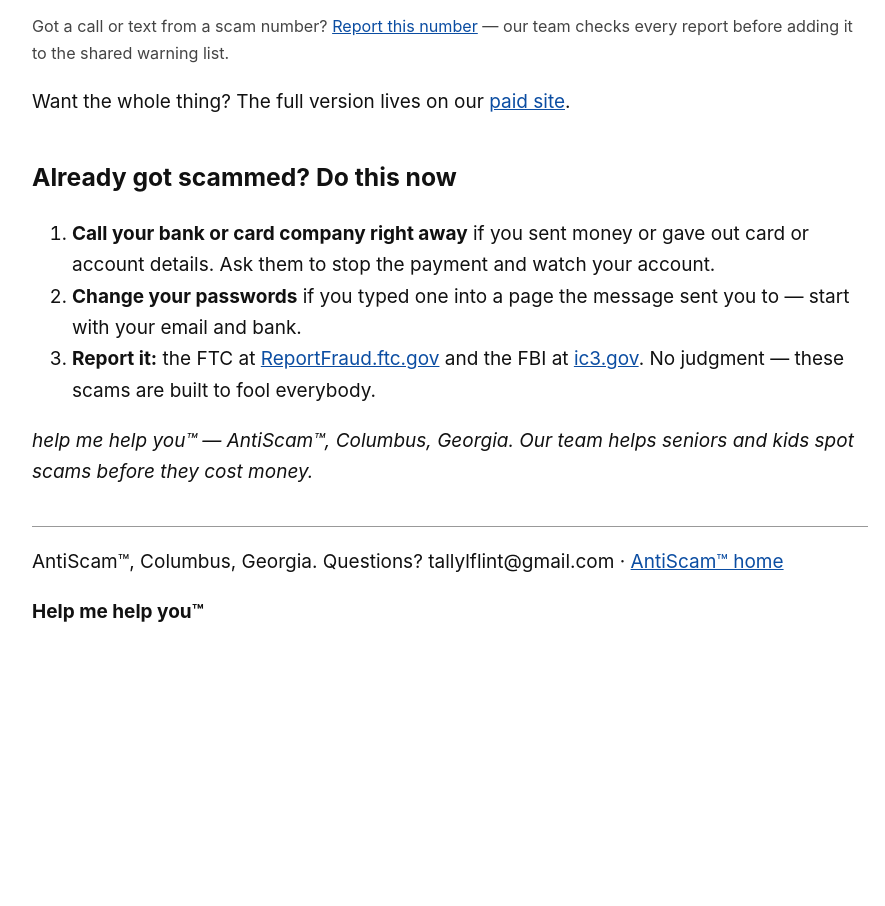
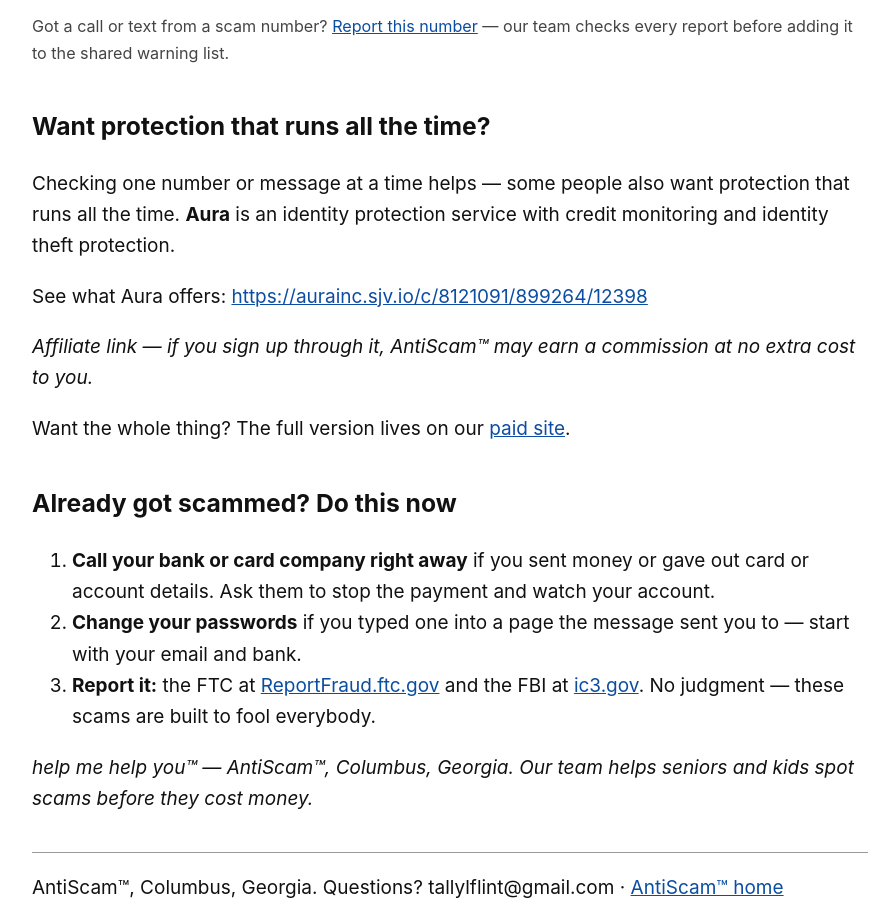
Before and after one commit to tallylflint-art/tallylflint-art.github.io, a plain HTML site: page checker/index.html in a window 1280 px wide. Shown: the part 2428-3334 px from the top of the page, without its empty margins (190-1075 px from the left). Before the commit the page ends 3093 px from the top, so only its background shows below. Drawn offline with Linux system fonts and the light colour scheme; no server answers.

Commit message:
Move 5 (CFO plan): Aura affiliate placement on checker page + scam tracker warning-list page, with disclosure

```diff
--- a/checker/index.html
+++ b/checker/index.html
@@ -78,6 +78,11 @@ footer{border-top:1px solid #999;margin-top:2em;padding-top:1em}
 <div class="result" id="phoneResult"></div>
 <p class="small">A real-looking number can still be faked by the caller — scammers can make any number show on your screen. If the caller claims to be a bank or a company, hang up and call that company's real number from its official website. Never trust the caller ID alone.</p>
 <p class="small">Got a call or text from a scam number? <a id="reportLink" href="mailto:tallylflint@gmail.com?subject=Reported%20scam%20number">Report this number</a> — our team checks every report before adding it to the shared warning list.</p>
+
+<h2>Want protection that runs all the time?</h2>
+<p>Checking one number or message at a time helps — some people also want protection that runs all the time. <strong>Aura</strong> is an identity protection service with credit monitoring and identity theft protection.</p>
+<p>See what Aura offers: <a href="https://aurainc.sjv.io/c/8121091/899264/12398" rel="sponsored nofollow">https://aurainc.sjv.io/c/8121091/899264/12398</a></p>
+<p><em>Affiliate link — if you sign up through it, AntiScam™ may earn a commission at no extra cost to you.</em></p>
 
 <p>Want the whole thing? The full version lives on our <a href="https://muse.ai/s/antiscam-xch6xzxwx0xuxdxkxtm/cTpuLhO5Qilzz1zLcOVZBAHhwVIBLxfbSjkENwm6qe4">paid site</a>.</p>
 
```
Also changed, not shown: scam-tracker/index.html (+4 -0 lines).
